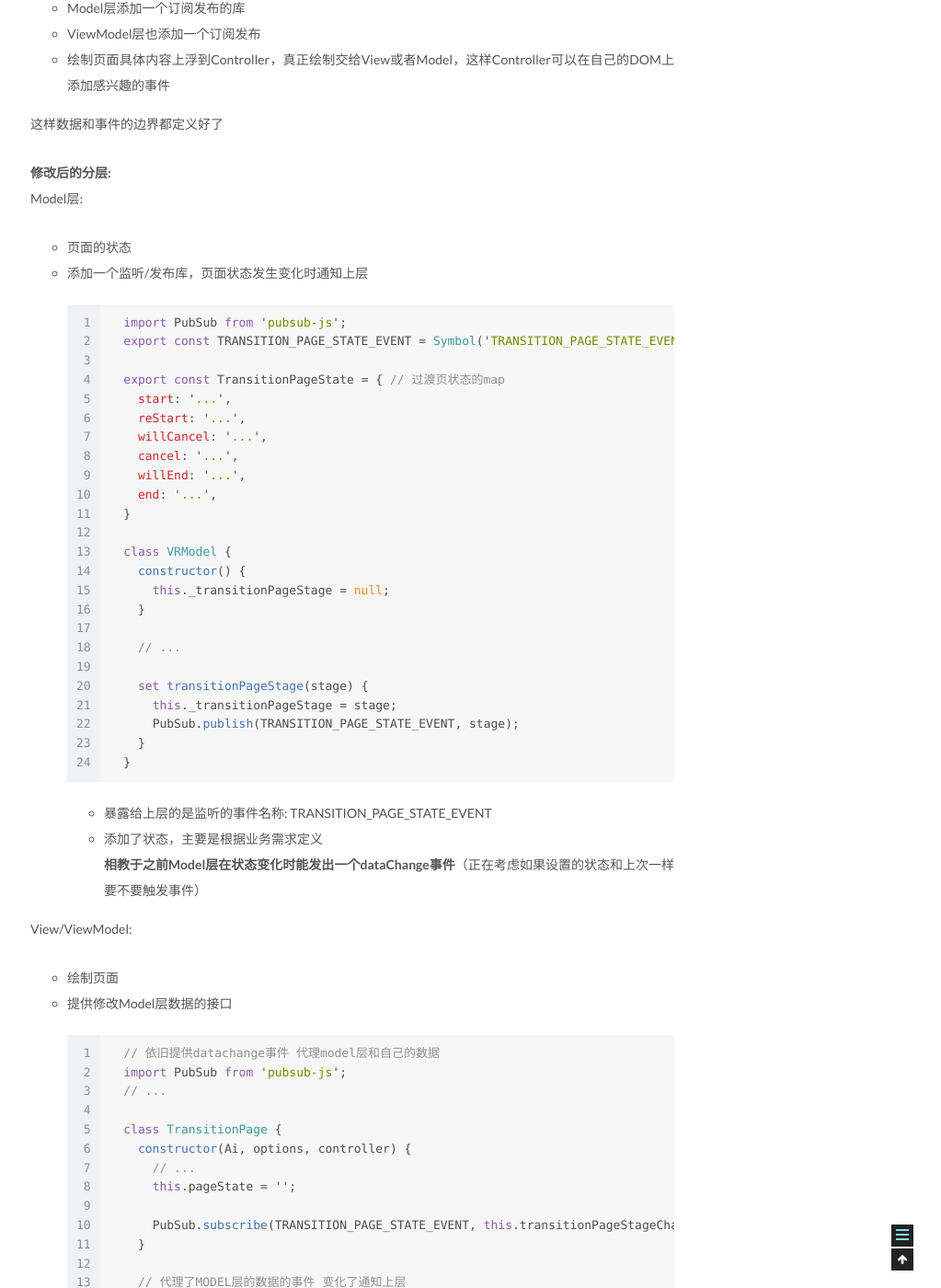
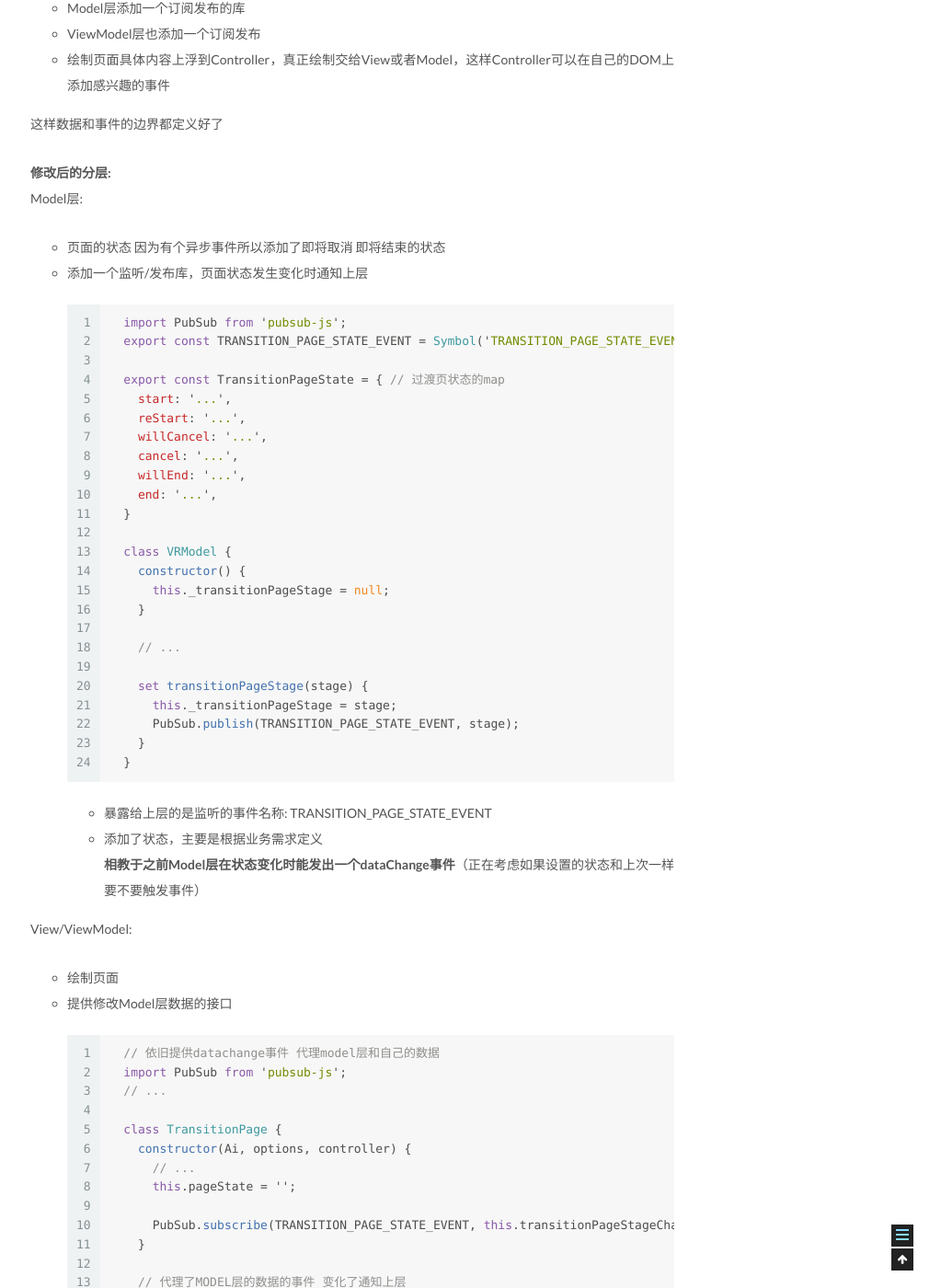
Before and after one commit to jianghaoran116/land, a Jekyll site: the page built from _posts/2020-09-21-js-mvc.markdown, in a window 1280 px wide and 1400 px high, scrolled down 5101 px. Shown: the whole window at 92% size, without its empty margins (257-1280 px from the left). Built offline with Jekyll 4.4.1, drawn with Linux system fonts in a browser that asks for light colours; some of the changed text lies outside the part shown.

Commit message:
[FIX] 去掉不确定的一个点

````diff
--- a/_posts/2020-09-21-js-mvc.markdown
+++ b/_posts/2020-09-21-js-mvc.markdown
@@ -207,7 +207,7 @@ Controller层是负责用户交互的
 
 **修改后的分层:**
 Model层:
-- 页面的状态
+- 页面的状态 因为有个异步事件所以添加了即将取消 即将结束的状态
 - 添加一个监听/发布库，页面状态发生变化时通知上层
   ``` javascript
     import PubSub from 'pubsub-js';
````
Also changed, not shown: other parts of _posts/2020-09-21-js-mvc.markdown (+0 -1 lines).
